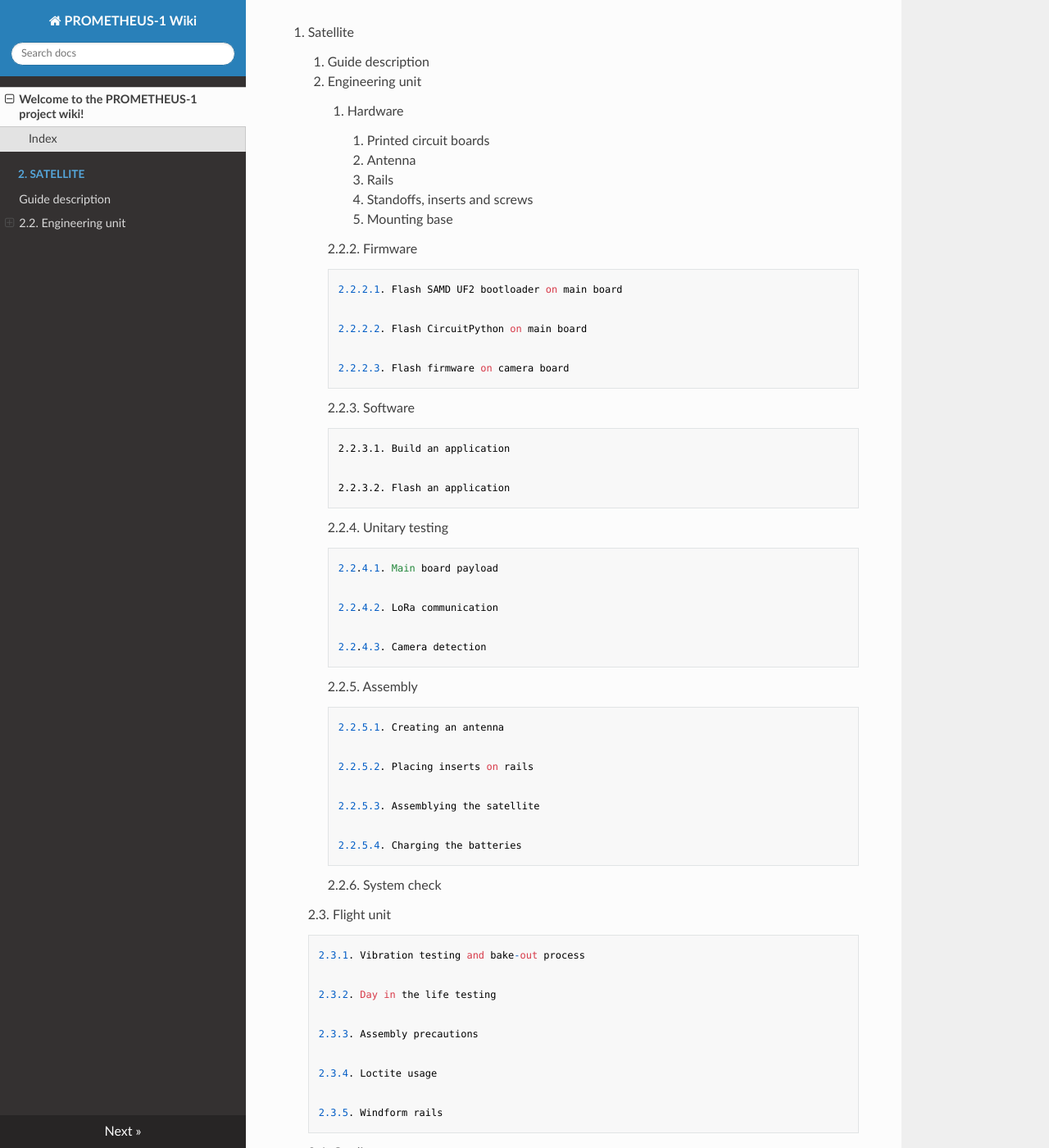
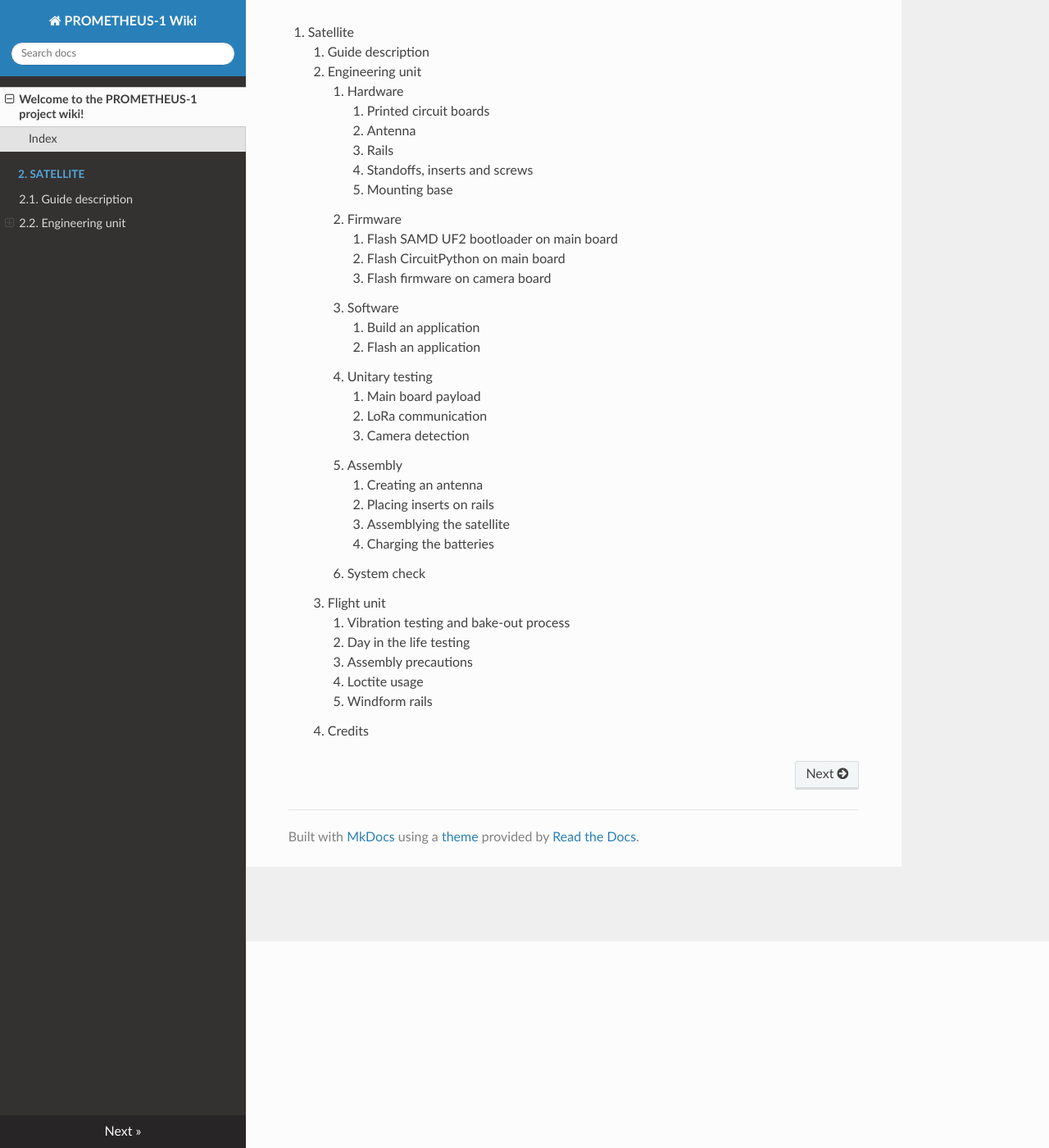
Before and after one commit to AFS-pt/PROMETHEUS-1, an MkDocs documentation site: the page built from docs/index.md, in a window 1280 px wide and 1400 px high, scrolled down 252 px. Shown: the whole window at 82% size. Built offline with MkDocs 1.6.1, drawn with Linux system fonts in a browser that asks for light colours; nearby versions of some CDN libraries.

Commit message:
Satellite firmware wiki added

```diff
--- a/docs/index.md
+++ b/docs/index.md
@@ -5,67 +5,35 @@
 #### Index
 
 1. Satellite
-
     1. Guide description
-
     1. Engineering unit
-
         1. Hardware
-
             1. Printed circuit boards
-
             1. Antenna
-
             1. Rails
-
             1. Standoffs, inserts and screws
-
             1. Mounting base
-
-        2.2.2. Firmware
-
-            2.2.2.1. Flash SAMD UF2 bootloader on main board
-
-            2.2.2.2. Flash CircuitPython on main board
-
-            2.2.2.3. Flash firmware on camera board
-
-        2.2.3. Software
-
-            2.2.3.1. Build an application
-
-            2.2.3.2. Flash an application
-
-        2.2.4. Unitary testing
-
-            2.2.4.1. Main board payload
-
-            2.2.4.2. LoRa communication
-
-            2.2.4.3. Camera detection
-
-        2.2.5. Assembly
-
-            2.2.5.1. Creating an antenna
-
-            2.2.5.2. Placing inserts on rails
-
-            2.2.5.3. Assemblying the satellite
-
-            2.2.5.4. Charging the batteries
-
-        2.2.6. System check
-
-    2.3. Flight unit
-
-        2.3.1. Vibration testing and bake-out process
-
-        2.3.2. Day in the life testing
-
-        2.3.3. Assembly precautions
-
-        2.3.4. Loctite usage
-
-        2.3.5. Windform rails
-
-    2.4. Credits
+        1. Firmware
+            1. Flash SAMD UF2 bootloader on main board
+            1. Flash CircuitPython on main board
+            1. Flash firmware on camera board
+        1. Software
+            1. Build an application
+            1. Flash an application
+        1. Unitary testing
+            1. Main board payload
+            1. LoRa communication
+            1. Camera detection
+        1. Assembly
+            1. Creating an antenna
+            1. Placing inserts on rails
+            1. Assemblying the satellite
+            1. Charging the batteries
+        1. System check
+    1. Flight unit
+        1. Vibration testing and bake-out process
+        1. Day in the life testing
+        1. Assembly precautions
+        1. Loctite usage
+        1. Windform rails
+    1. Credits
```
Also changed, not shown: docs/2. Satellite/2.1. Guide description.md (+1 -1 lines), docs/2. Satellite/2.2. Engineering unit/2.2.2. Firmware.md (added, +111 -0 lines).
